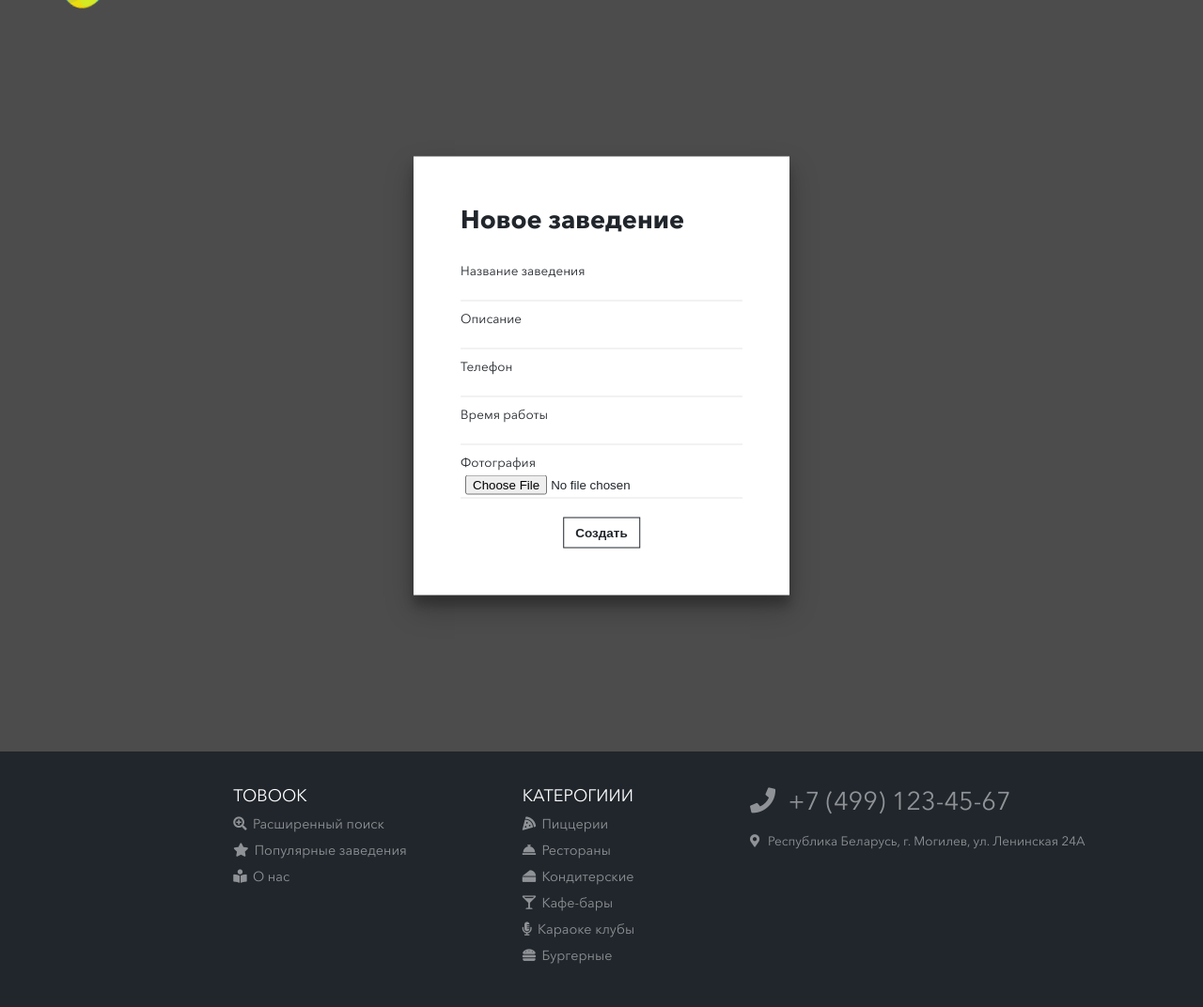
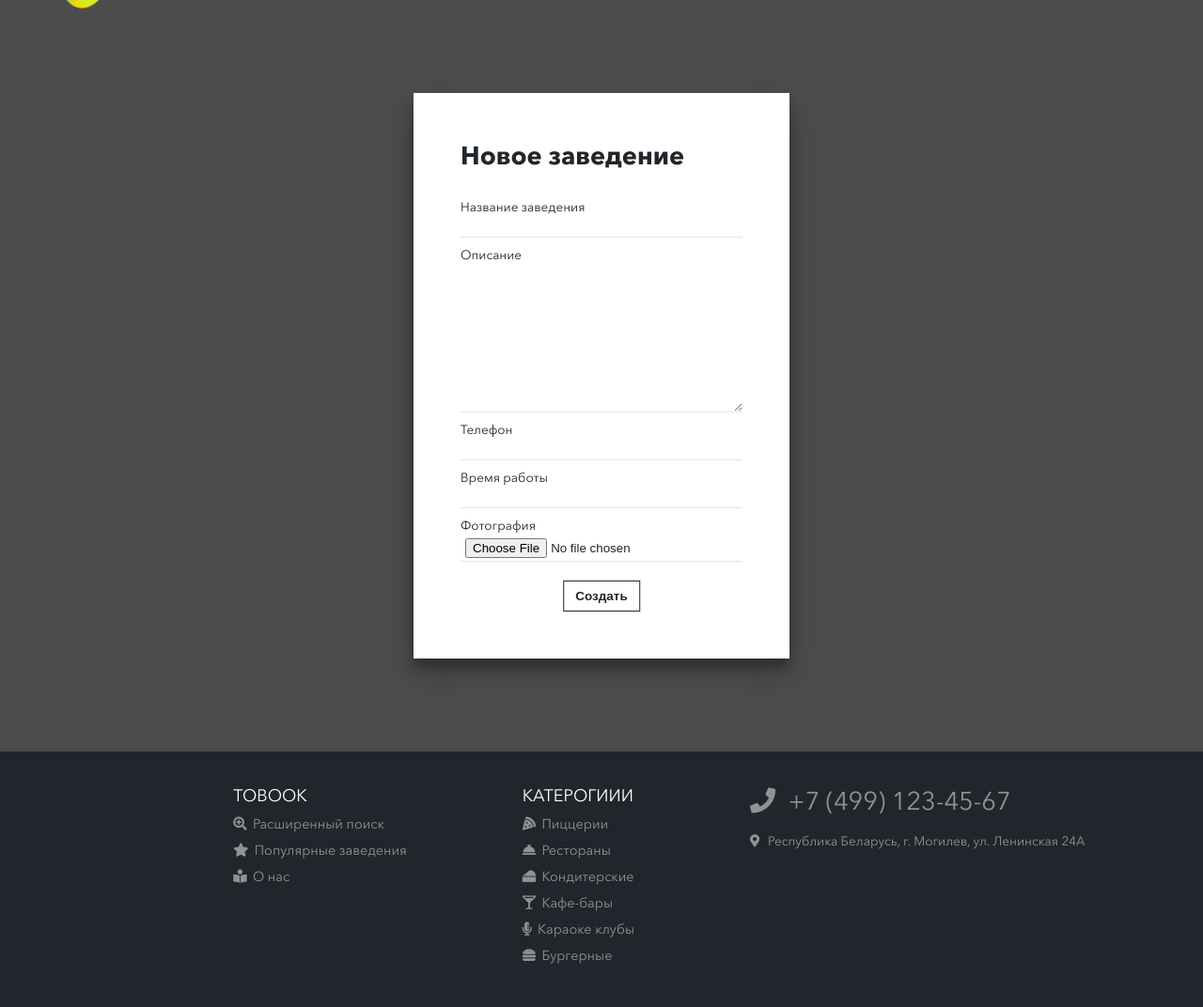
Before and after one commit to ValentinKolesnikov/TRPOCourseWork, a Django app: page /restaurant/create/ in a window 1280 px wide. Shown: the part 40-1112 px from the top of the page at 94% size. Run offline with Django 3.2, Linux system fonts and the light colour scheme; a user stored in the database is signed in; style sheets or scripts are compiled from the project's sources; some libraries are stand-ins or nearby versions.

Commit message:
V обновлена страница создания. Вместо тега input в описании добавлен тег textarea

```diff
--- a/mysite/mainApp/static/sass/register.css
+++ b/mysite/mainApp/static/sass/register.css
@@ -58,7 +58,7 @@
   margin-bottom: 3px;
 }
 
-.register-box p input {
+.register-box p input, .register-box p textarea {
   background: transparent;
   border: none;
   border-bottom: 1px solid rgba(0, 0, 0, 0.1);
--- a/mysite/mainApp/static/sass/register.sass
+++ b/mysite/mainApp/static/sass/register.sass
@@ -42,7 +42,7 @@
 			margin-bottom: 3px
 			// color: $white-font
 
-		& p input
+		& p input, & p textarea
 			background: transparent
 			border: none
 			border-bottom: 1px solid rgba(0,0,0,0.1)
--- a/mysite/restaurant/templates/restaurant/create.html
+++ b/mysite/restaurant/templates/restaurant/create.html
@@ -5,8 +5,8 @@
 {% endblock %}
 
 {% block content %}
-<div class="register">
-    <div class="register-box">
+<div class="create register">
+    <div class="create-box register-box">
         <h1>Новое заведение</h1>
     <form action="/restaurant/create/" method="POST" enctype="multipart/form-data">
         {% csrf_token %}
@@ -14,7 +14,7 @@
         <p><label for="name">Название заведения</label>
         <input type="text" name="name" id="name"></p>
         <p><label for="description">Описание</label>
-        <input type="text" name="description" id="description"></p>
+        <textarea type="text" rows="10" name="description" id="description"></textarea></p>
         <p><label for="phone">Телефон</label>
         <input type="text" name="phone" id="phone" maxlength="12"></p>
         <p><label for="worktime">Время работы</label>
```
Also changed, not shown: 1 other file.
